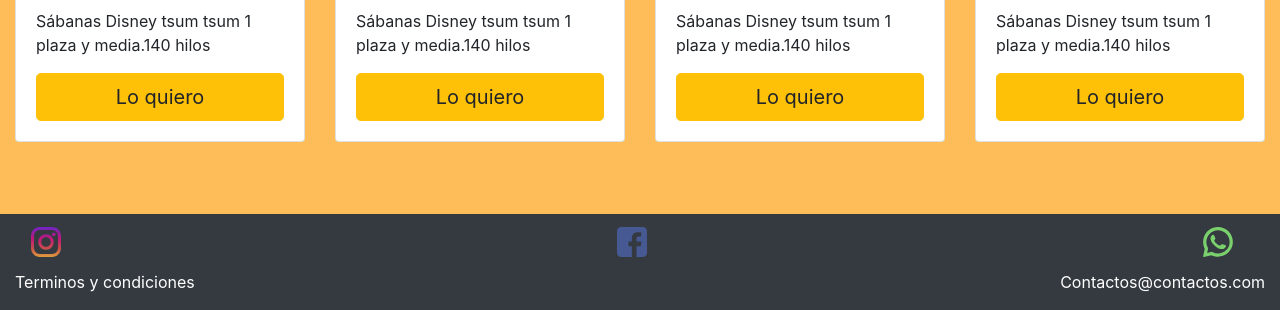
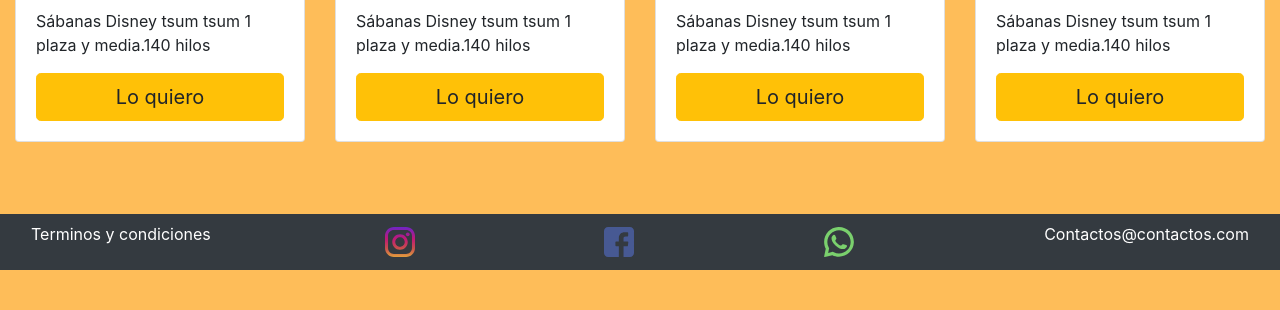
Before and after one commit to daniel-galetto/ambar, a plain HTML site: page index.html in a window 1280 px wide. Shown: the part 923-1233 px from the top of the page. After the commit the page ends 1193 px from the top, so only its background shows below. Drawn offline with nearby package versions, Linux system fonts and the light colour scheme.

Commit message:
arreglos

```diff
--- a/index.html
+++ b/index.html
@@ -156,27 +156,29 @@
 <!-- comienzo del footer -->
 <br>
 <footer class="container-fluid bg-dark text-white ">
+
+
+    <div class="row">
+        <div class="col" >
         <nav class="navbar">
-        <a class="navbar-brand" href="#">
+
+            <p class="">Terminos y condiciones</p>
+
+            <a class="navbar-brand" href="https://www.instagram.com/ambar.blanqueria.deco/?hl=es-la" target="_blank">
               <img src="img/instagram.svg" width="30" height="30" class="d-inline-block align-top alt="" loading="lazy">
             </a>
 
-        <a class="navbar-brand" href="#">
+            <a class="navbar-brand" href="https://www.facebook.com/ambarblanqueriadeco-111680377190472/"target="_blank">
                 <img src="img/facebook.svg" width="30" height="30" class="d-inline-block align-top" alt="" loading="lazy">
             </a>
 
             <a class="navbar-brand text-color" href="#">
                 <img src="img/whatsapp.svg" width="30" height="30" class="d-inline-block align-top" alt="" loading="lazy">
             </a>
+
+            <p class="">Contactos@contactos.com</p>
+
         </nav>
-
-    <div class="row">
-        <div class="col-6">
-            <p>Terminos y condiciones</p>
-        </div>
-
-        <div class="col-6 text-right">
-            <p>Contactos@contactos.com</p>
         </div>
     </div>
 </footer>  <!-- fin del footer -->
```
Lines whose indentation alone changed are shown as unchanged.
